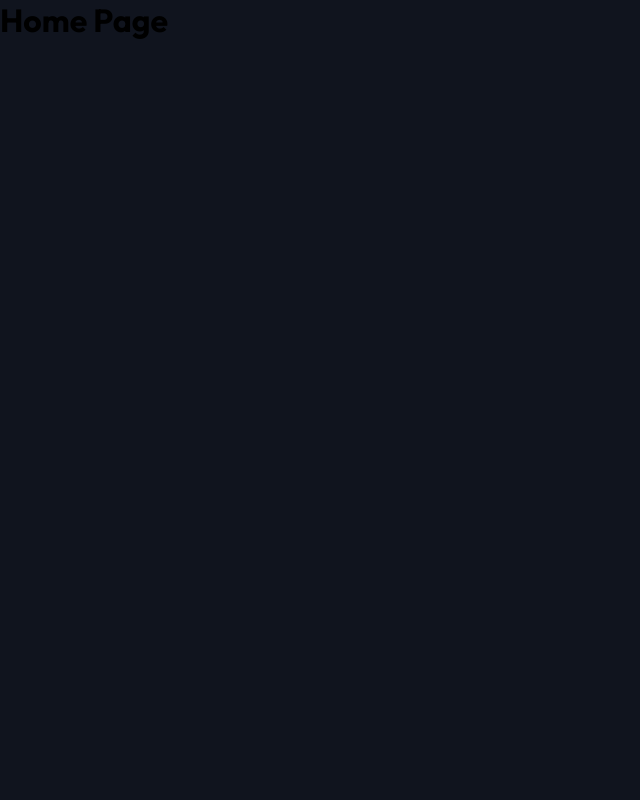
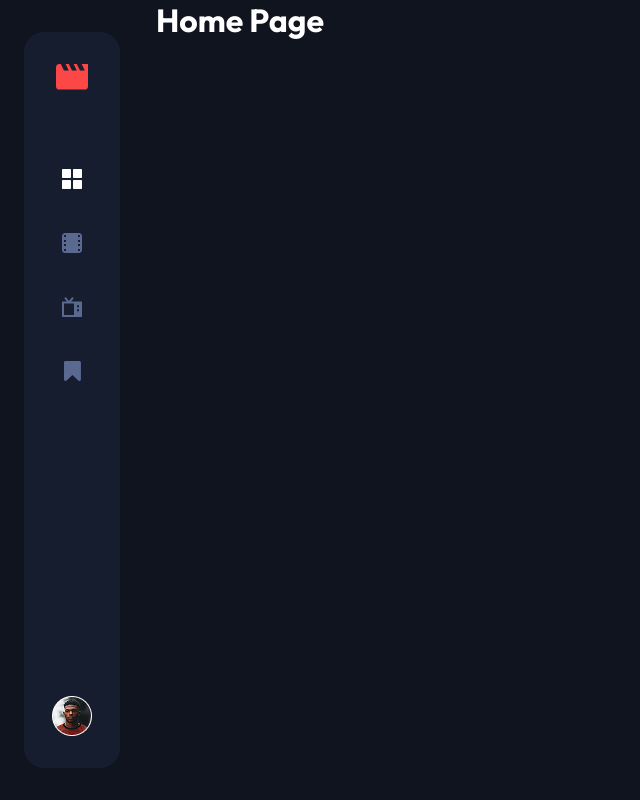
Before and after one commit to behzod-hamdamov/movie-entertainment-web, a React (Vite) app: page / in a window 1280 px wide. Shown: the whole page, without its empty margins (0-640 px from the left). Built offline with nearby package versions, Linux system fonts and the light colour scheme; sample sign-in values are in the browser's storage.

Commit message:
feat: creat MainLayout add Header in main layout re-export layout, header download user-image fix base.scss font color

```diff
--- a/src/App.jsx
+++ b/src/App.jsx
@@ -4,19 +4,24 @@ import { LoginPage, SignupPage, HomePage } from "./pages/index";
 
 import { ProtectedRoute } from "./components/index";
 
+import { MainLayout } from "./layouts";
+
 function App() {
-  const user = localStorage.getItem("isUserLoggedIn");
-
   return (
     <>
       <Routes>
         <Route path="/login" element={<LoginPage />}></Route>
         <Route path="/signup" element={<SignupPage />}></Route>
-        <Route path="/" element={
-          <ProtectedRoute>
-            <HomePage />
-          </ProtectedRoute>
-        }></Route>
+        <Route element={<MainLayout />}>
+          <Route
+            path="/"
+            element={
+              <ProtectedRoute>
+                <HomePage />
+              </ProtectedRoute>
+            }
+          ></Route>
+        </Route>
       </Routes>
     </>
   );
--- a/src/assets/scss/base.scss
+++ b/src/assets/scss/base.scss
@@ -40,4 +40,5 @@ ul {
 body {
   font-family: "Outfit";
   background-color: rgba(16, 20, 30, 1);
+  color: rgba(255, 255, 255, 1);
 }
--- /dev/null
+++ b/src/components/Header/Header.jsx
@@ -0,0 +1,93 @@
+import "./Header.scss";
+
+import { Link, NavLink } from "react-router";
+
+import logoIcon from "../../assets/icons/logo-icon.svg";
+import userImage from "../../assets/images/user-image.png"
+
+export function Header() {
+  return (
+    <header>
+      <div className="container">
+        <div className="header-body">
+          <Link to="/">
+            <img src={logoIcon} alt="logo" />
+          </Link>
+          <ul className="pages">
+            <li className="page">
+              <NavLink to="/" className={({ isActive }) => (isActive ? "active" : "")}>
+                <svg
+                  width="20"
+                  height="20"
+                  viewBox="0 0 20 20"
+                  fill="none"
+                  xmlns="http://www.w3.org/2000/svg"
+                >
+                  <path
+                    fillRule="evenodd"
+                    clipRule="evenodd"
+                    d="M1 0H8C8.6 0 9 0.4 9 1V8C9 8.6 8.6 9 8 9H1C0.4 9 0 8.6 0 8V1C0 0.4 0.4 0 1 0ZM1 11H8C8.6 11 9 11.4 9 12V19C9 19.6 8.6 20 8 20H1C0.4 20 0 19.6 0 19V12C0 11.4 0.4 11 1 11ZM19 0H12C11.4 0 11 0.4 11 1V8C11 8.6 11.4 9 12 9H19C19.6 9 20 8.6 20 8V1C20 0.4 19.6 0 19 0ZM12 11H19C19.6 11 20 11.4 20 12V19C20 19.6 19.6 20 19 20H12C11.4 20 11 19.6 11 19V12C11 11.4 11.4 11 12 11Z"
+                    fill="#5A698F"
+                  />
+                </svg>
+              </NavLink>
+            </li>
+            <li className="page">
+              <NavLink to="/movies" className={({ isActive }) => (isActive ? "active" : "")}>
+                <svg
+                  width="20"
+                  height="20"
+                  viewBox="0 0 20 20"
+                  fill="none"
+                  xmlns="http://www.w3.org/2000/svg"
+                >
+                  <path
+                    fillRule="evenodd"
+                    clipRule="evenodd"
+                    d="M16.9556 0H3.04444C1.36304 0 0 1.36304 0 3.04444V16.9556C0 18.637 1.36304 20 3.04444 20H16.9556C17.763 20 18.5374 19.6792 19.1083 19.1083C19.6792 18.5374 20 17.763 20 16.9556V3.04444C20 2.23701 19.6792 1.46264 19.1083 0.891697C18.5374 0.320753 17.763 0 16.9556 0ZM4 9H2V7H4V9ZM4 11H2V13H4V11ZM18 9H16V7H18V9ZM18 11H16V13H18V11ZM18 2.74V4H16V2H17.26C17.4563 2 17.6445 2.07796 17.7833 2.21674C17.922 2.35552 18 2.54374 18 2.74ZM4 2H2.74C2.54374 2 2.35552 2.07796 2.21674 2.21674C2.07796 2.35552 2 2.54374 2 2.74V4H4V2ZM2 17.26V16H4V18H2.74C2.54374 18 2.35552 17.922 2.21674 17.7833C2.07796 17.6445 2 17.4563 2 17.26ZM17.26 18C17.6687 18 18 17.6687 18 17.26V16H16V18H17.26Z"
+                    fill="#5A698F"
+                  />
+                </svg>
+              </NavLink>
+            </li>
+            <li className="page">
+              <NavLink to="/tvseries" className={({ isActive }) => (isActive ? "active" : "")}>
+                <svg
+                  width="20"
+                  height="20"
+                  viewBox="0 0 20 20"
+                  fill="none"
+                  xmlns="http://www.w3.org/2000/svg"
+                >
+                  <path
+                    fillRule="evenodd"
+                    clipRule="evenodd"
+                    d="M9.08 4.48109H20V20H0V4.48109H4.92L2.22 1.20272L3.78 0.029098L7 3.90883L10.22 0L11.78 1.20272L9.08 4.48109ZM2 6.42095V18.0601H12V6.42095H2ZM17 14.1804H15V12.2405H17V14.1804ZM15 10.3007H17V8.36082H15V10.3007Z"
+                    fill="#5A698F"
+                  />
+                </svg>
+              </NavLink>
+            </li>
+            <li className="page">
+              <NavLink to="/bookmarks" className={({ isActive }) => (isActive ? "active" : "")}>
+                <svg
+                  width="17"
+                  height="20"
+                  viewBox="0 0 17 20"
+                  fill="none"
+                  xmlns="http://www.w3.org/2000/svg"
+                >
+                  <path
+                    d="M15.3866 0C15.5893 0 15.7832 0.0396563 15.9683 0.118969C16.2591 0.233532 16.4904 0.414188 16.6623 0.660939C16.8341 0.907689 16.92 1.18088 16.92 1.4805V18.5195C16.92 18.8191 16.8341 19.0923 16.6623 19.3391C16.4904 19.5858 16.2591 19.7665 15.9683 19.881C15.8008 19.9515 15.607 19.9868 15.3866 19.9868C14.9636 19.9868 14.5979 19.8458 14.2895 19.5638L8.46001 13.959L2.63054 19.5638C2.31328 19.8546 1.94757 20 1.53338 20C1.33069 20 1.13681 19.9603 0.951751 19.881C0.660939 19.7665 0.42961 19.5858 0.257766 19.3391C0.085922 19.0923 0 18.8191 0 18.5195V1.4805C0 1.18088 0.085922 0.907689 0.257766 0.660939C0.42961 0.414188 0.660939 0.233532 0.951751 0.118969C1.13681 0.0396563 1.33069 0 1.53338 0H15.3866Z"
+                    fill="#5A698F"
+                  />
+                </svg>
+              </NavLink>
+            </li>
+          </ul>
+          <img src={userImage} alt="user-image" />
+        </div>
+      </div>
+    </header>
+  );
+}
--- /dev/null
+++ b/src/components/Header/Header.scss
@@ -0,0 +1,39 @@
+header {
+  min-height: 100vh;
+
+  .container {
+    max-width: 96px;
+    height: 100%;
+    padding: 32px 0;
+
+    .header-body {
+      height: 100%;
+      display: flex;
+      flex-direction: column;
+      align-items: center;
+      padding: 32px 28px;
+      gap: 75px;
+      background-color: rgba(22, 29, 47, 1);
+      border-radius: 20px;
+
+      ul.pages {
+        flex-grow: 1;
+        display: flex;
+        flex-direction: column;
+        align-items: center;
+        gap: 40px;
+
+        li {
+
+          &:hover a svg path {
+            fill: rgba(252, 71, 71, 1);
+          }
+
+          a.active svg path {
+            fill: white;
+          }
+        }
+      }
+    }
+  }
+}
--- a/src/components/index.js
+++ b/src/components/index.js
@@ -1 +1,2 @@
 export * from "./ProtectedRoute/ProtectedRoute"
+export * from "./Header/Header"
--- /dev/null
+++ b/src/layouts/MainLayout/MainLayout.jsx
@@ -0,0 +1,14 @@
+import "./MainLayout.scss"
+
+import { Outlet } from "react-router"
+
+import { Header } from "../../components"
+
+export function MainLayout() {
+  return (
+    <div className="wrapper">
+      <Header />
+      <Outlet />
+    </div>
+  )
+}
--- /dev/null
+++ b/src/layouts/MainLayout/MainLayout.scss
@@ -0,0 +1,7 @@
+.wrapper {
+  max-width: 1372px;
+  width: 100%;
+  display: flex;
+  padding-left: 24px;
+  gap: 36px;
+}
--- /dev/null
+++ b/src/layouts/index.js
@@ -0,0 +1 @@
+export * from "./MainLayout/MainLayout"
```
Also changed, not shown: src/assets/images/user-image.png (added).
